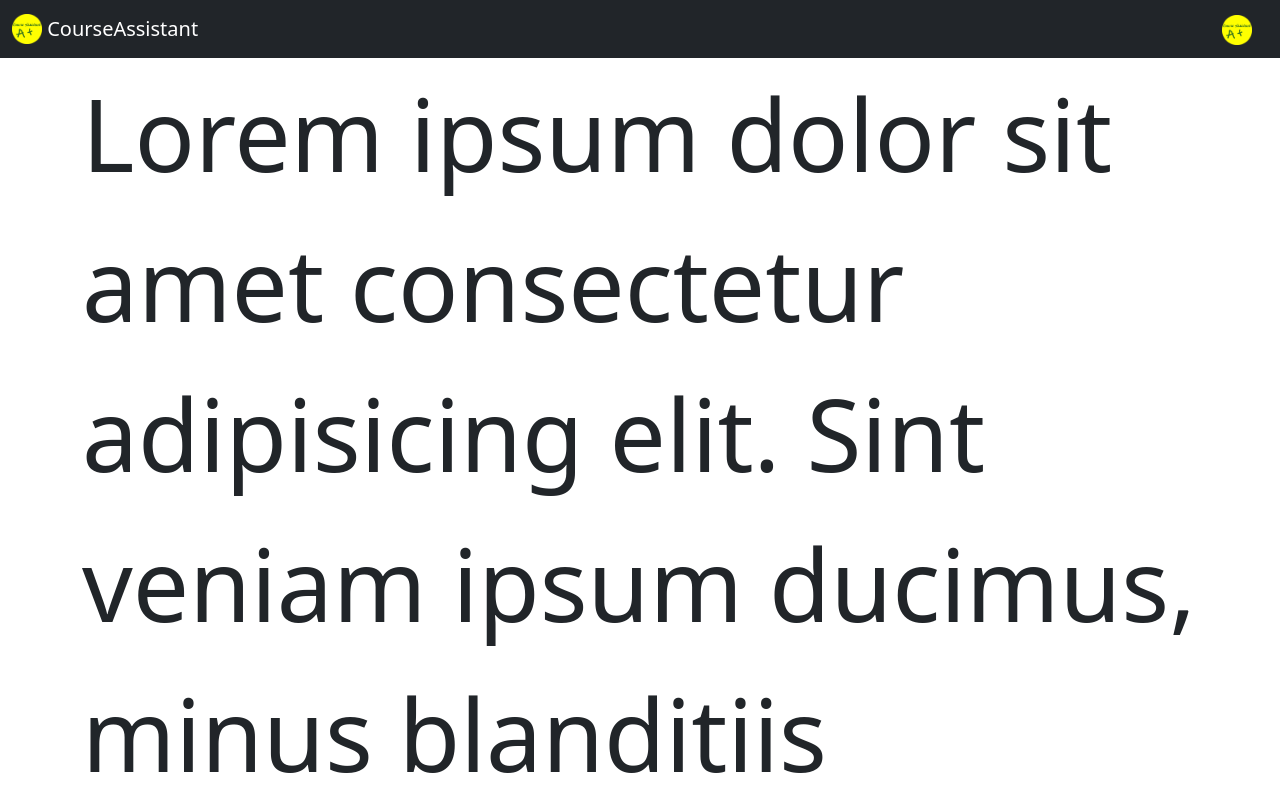
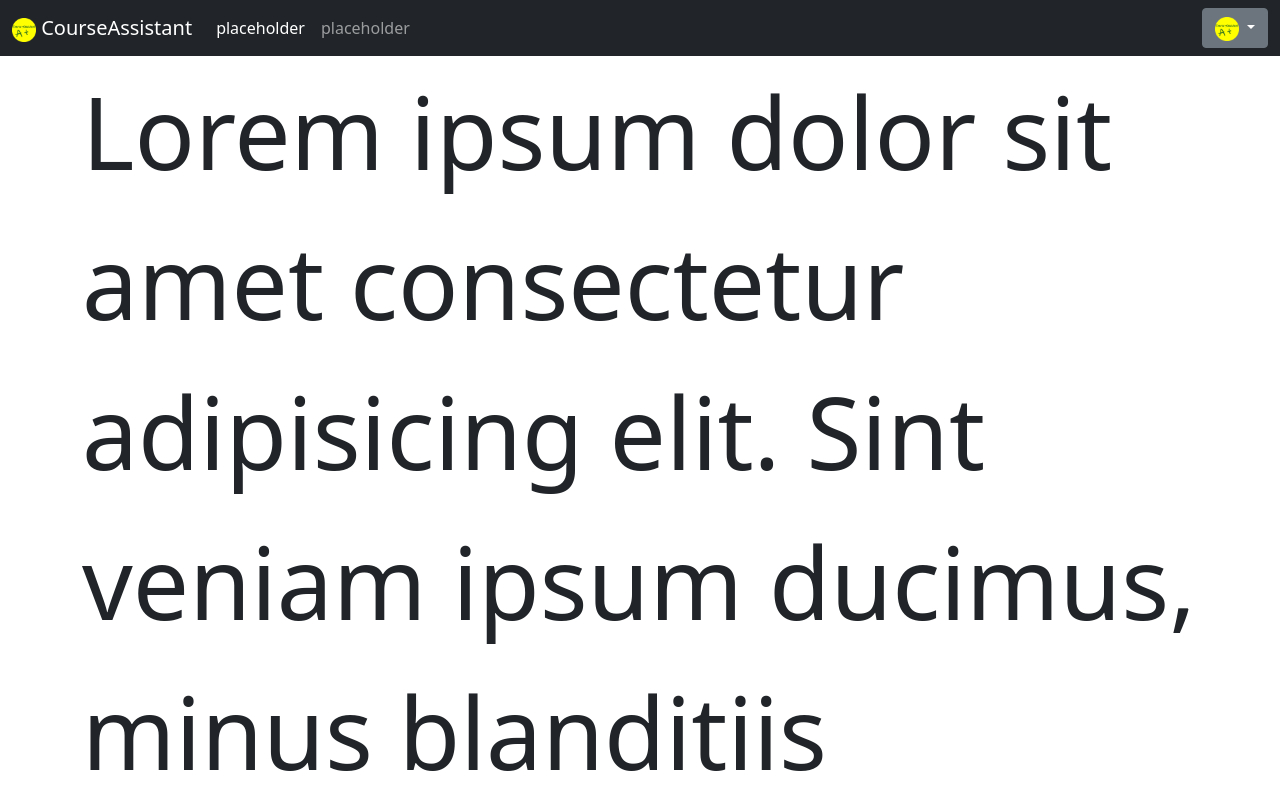
Before and after one commit to CharlieQLe/course-assistant, a website: page index.html in a window 1280 px wide. Shown: the top 800 px of the page. Drawn offline with nearby package versions, Linux system fonts and the light colour scheme.

Commit message:
added some stuff to template

```diff
--- a/index.html
+++ b/index.html
@@ -15,19 +15,41 @@
 </head>
 
 <body>
-	<nav class="navbar sticky-top navbar-dark bg-dark navbar-expand-lg">
+	<nav class="navbar sticky-top navbar-expand-md navbar-dark bg-dark">
 		<div class="container-fluid">
 			<a class="navbar-brand" href="#">
-				<img src="./course assistant logo-cropped.png" alt="" width="30" height="30"
-					class="d-inline-block align-top">
+				<img src="./course assistant logo-cropped.png" alt="" width="24" height="24"
+				class="d-inline-block align-middle">
 				CourseAssistant
 			</a>
+			<button class="navbar-toggler" type="button" data-bs-toggle="collapse" data-bs-target="#navbarSupportedContent" aria-controls="navbarSupportedContent" aria-expanded="false" aria-label="Toggle navigation">
+				<span class="navbar-toggler-icon"></span>
+			  </button>
 
-			<!-- user profile placeholder -->
-			<a class="navbar-brand" href="#">
-				<img src="./course assistant logo-cropped.png" alt="" width="30" height="30"
-					class="d-inline-block">
-			</a>
+			  <!-- more buttons if needed -->
+			  <div class="collapse navbar-collapse" id="navbarSupportedContent">
+				  <ul class="navbar-nav me-auto mb-2 mb-lg-0">
+					  <li class="nav-item">
+						  <a class="nav-link active" href="#">placeholder</a>
+						</li>
+						<li class="nav-item">
+							<a class="nav-link" href="#">placeholder</a>
+						</li>
+					</ul>
+				</div>
+
+				<!-- user profile placeholder -->
+				<div class="dropdown" id="user-account">
+					<button class="btn btn-secondary dropdown-toggle" type="button" id="dropdownMenuButton1"
+					data-bs-toggle="dropdown" aria-expanded="false">
+					<img src="./course assistant logo-cropped.png" alt="" width="24" height="24" class="d-inline-block">
+				</button>
+				<ul class="dropdown-menu dropdown-menu-end" aria-labelledby="dropdownMenuButton1">
+					<li><a class="dropdown-item" href="#">Action</a></li>
+					<li><a class="dropdown-item" href="#">Another action</a></li>
+					<li><a class="dropdown-item" href="#">Something else here</a></li>
+				</ul>
+			</div>
 
 		</div>
 
```
